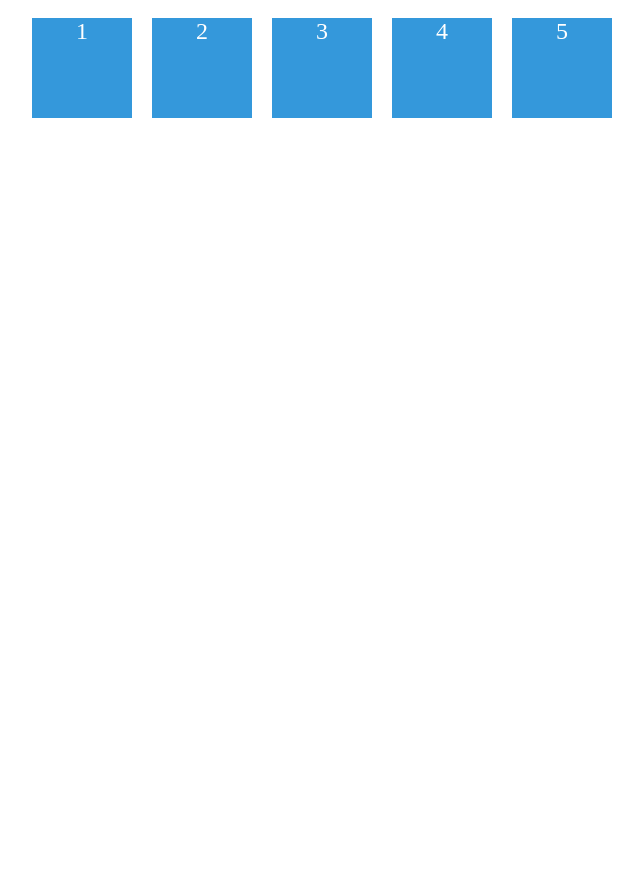
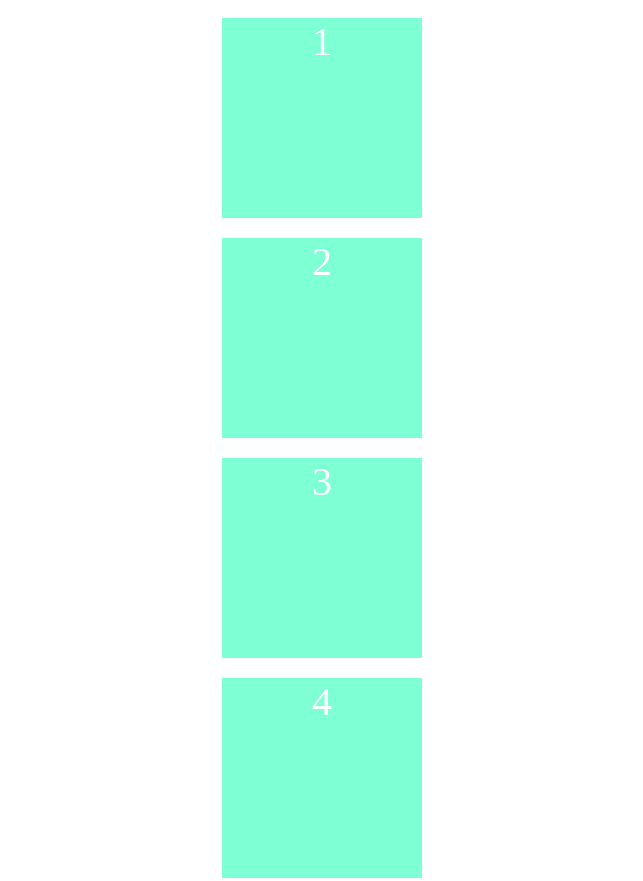
Before and after one commit to Amr69130/training3, a plain HTML site: page index.html in a window 768 px wide. Shown: the top 881 px of the page, without its empty margins (62-705 px from the left). Before the commit the page ends 800 px from the top, so only its background shows below. Drawn offline with Linux system fonts and the light colour scheme.

Commit message:
add media queries

```diff
--- a/style.css
+++ b/style.css
@@ -1,13 +1,13 @@
 body {
   /* margin: 0;
     padding: 0; */
-}
   .container {
     display: flex;
     justify-content: center;
     align-items: center;
+    @media screen and (max-width: 768px) {
+      flex-direction: column;
     }
-
     .box {
       width: 100px;
       height: 100px;
@@ -16,4 +16,18 @@ body {
       text-align: center;
       font-size: 24px;
       margin: 10px;
+      @media screen and (max-width: 768px) {
+        width: 150px;
+        height: 150px;
+        background-color: #65c0fc;
+        font-size: 30px;
       }
+      @media screen and (min-width: 768px) and (max-width: 991px) {
+        width: 200px;
+        height: 200px;
+        background-color: aquamarine;
+        font-size: 40px;
+      }
+    }
+  }
+}
```
Lines whose indentation alone changed are shown as unchanged.
